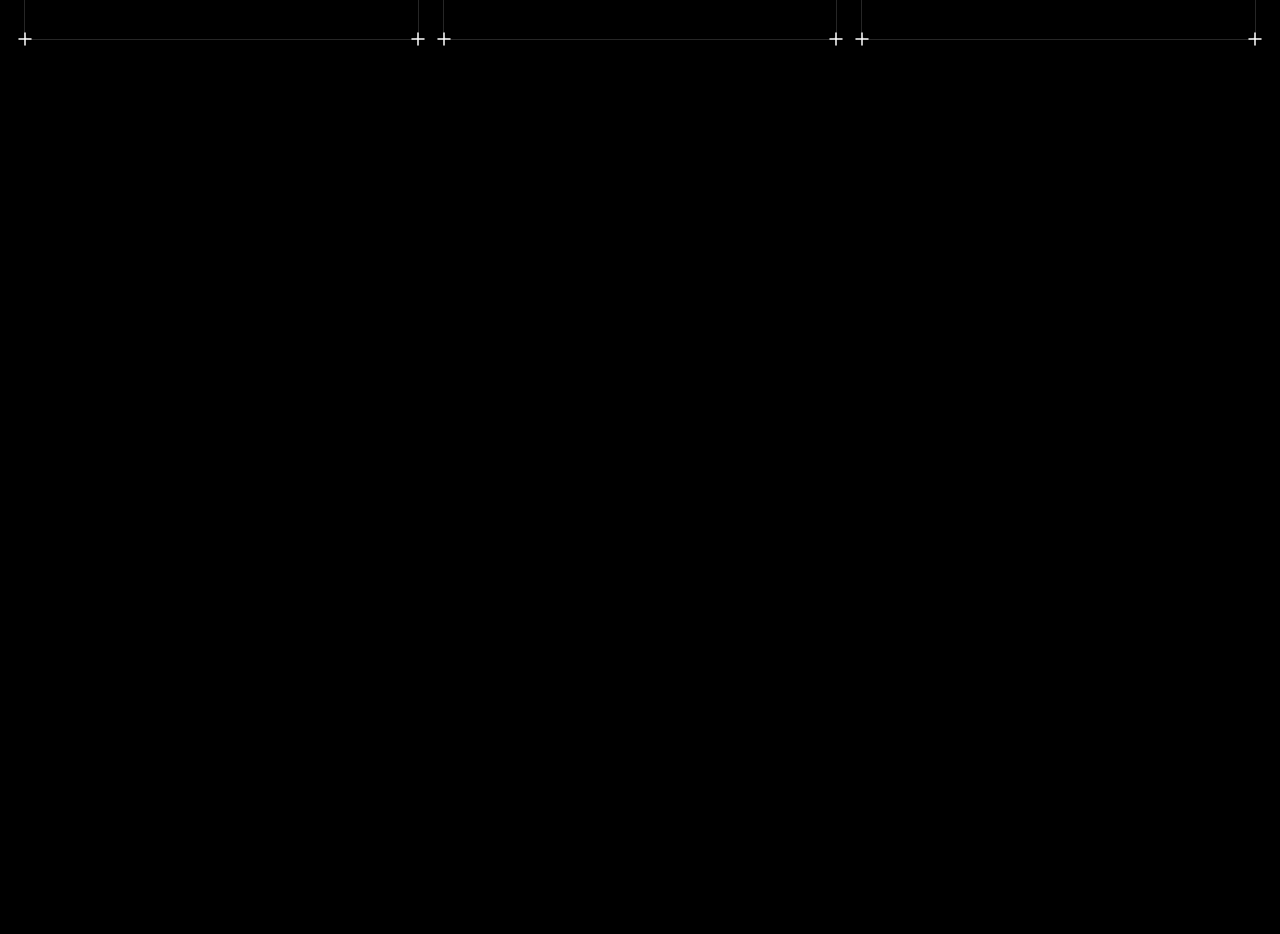
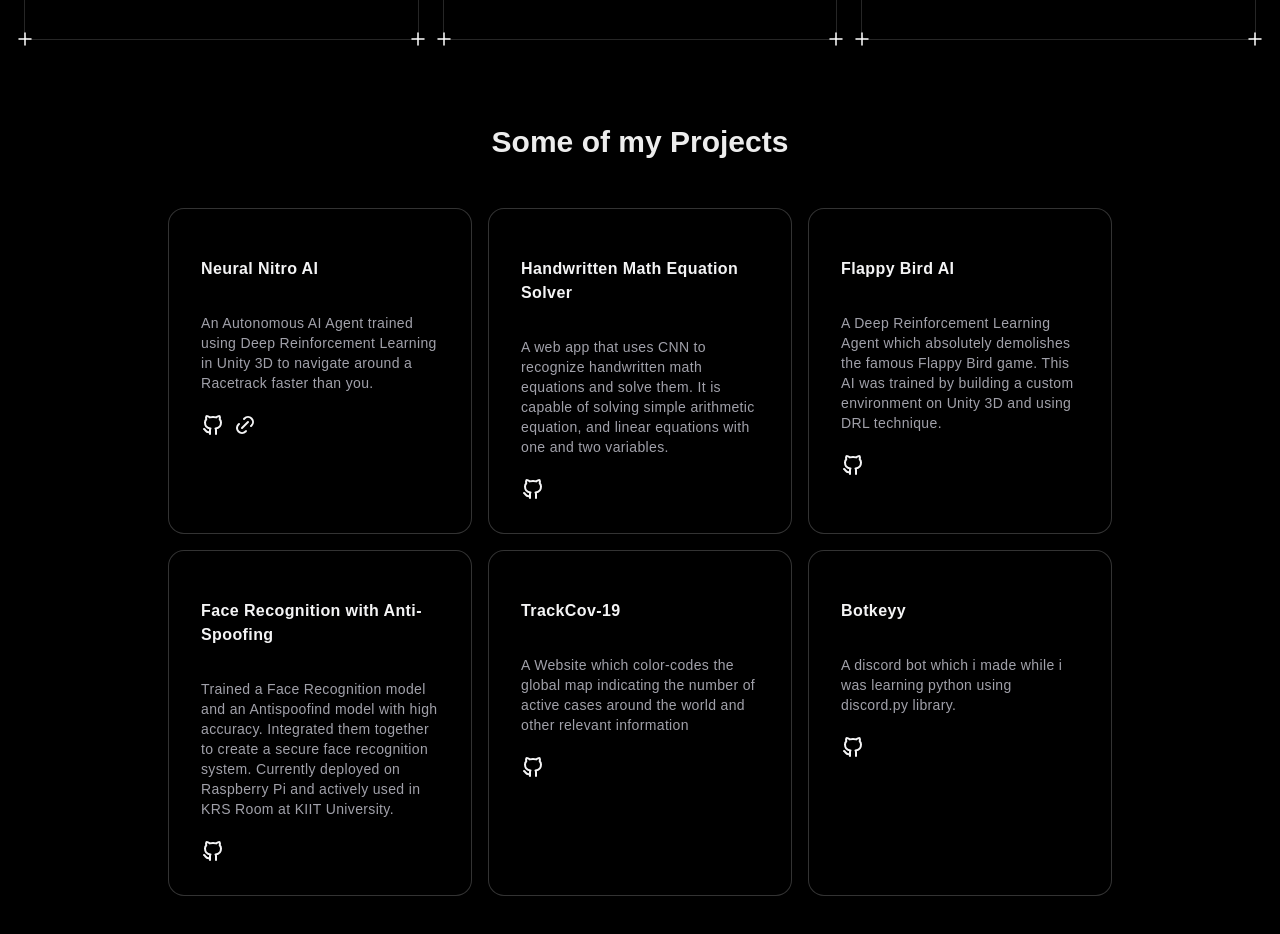
Before and after one commit to Sookeyy-12/Sookeyy-12.github.io, a Next.js app: page / in a window 1280 px wide. Shown: the part 1080-2014 px from the top of the page. Before the commit the page ends 1204 px from the top, so only its background shows below. Built offline with nearby package versions, Linux system fonts and the light colour scheme.

Commit message:
added boring projects section

```diff
--- a/app/page.tsx
+++ b/app/page.tsx
@@ -2,7 +2,7 @@ import { AboutMe } from "@/components/AboutMe";
 import Achievements from "@/components/Achievements";
 import { HeroSection } from "@/components/HeroSection";
 import NavBar from "@/components/NavBar";
-import Projects from "@/components/Projects";
+import {Projects} from "@/components/Projects";
 
 export default function Home() {
   return (
@@ -16,7 +16,7 @@ export default function Home() {
           <AboutMe />
         </div>
         <div id="projects">
-          {/* <Projects /> */}
+          <Projects />
         </div>
         <div id="achievements">
           {/* <Achievements /> */}
--- a/components/Projects.tsx
+++ b/components/Projects.tsx
@@ -1,11 +1,58 @@
-import React from 'react'
+import { HoverEffect } from "./ui/card-hover-effect";
 
-type Props = {}
-
-function Projects({ }: Props) {
+export function Projects() {
     return (
-        <div>Projects</div>
-    )
+        <>
+            <div className="flex justify-center items-center w-full text-3xl mt-5 font-bold">
+                <h1>Some of my Projects</h1>
+            </div>
+            <div className="max-w-5xl mx-auto px-8">
+                <HoverEffect items={projects} />
+            </div>
+        </>
+    );
 }
-
-export default Projects
+export const projects = [
+    {
+        title: "Neural Nitro AI",
+        description:
+            "An Autonomous AI Agent trained using Deep Reinforcement Learning in Unity 3D to navigate around a Racetrack faster than you.",
+        github: "https://github.com/sookeyy-12/neuralnitro-ai",
+        deploy: "https://sookeyy.itch.io/neuralnitro",
+    },
+    {
+        title: "Handwritten Math Equation Solver",
+        description:
+            "A web app that uses CNN to recognize handwritten math equations and solve them. It is capable of solving simple arithmetic equation, and linear equations with one and two variables.",
+        github: "https://github.com/Sookeyy-12/Handwritten-Eqn-Solver",
+        deploy: "",
+    },
+    {
+        title: "Flappy Bird AI",
+        description:
+            "A Deep Reinforcement Learning Agent which absolutely demolishes the famous Flappy Bird game. This AI was trained by building a custom environment on Unity 3D and using DRL technique.",
+        github: "https://github.com/Sookeyy-12/FlappyBird-Unity-MLAgents",
+        deploy: "",
+    },
+    {
+        title: "Face Recognition with Anti-Spoofing",
+        description:
+            "Trained a Face Recognition model and an Antispoofind model with high accuracy. Integrated them together to create a secure face recognition system. Currently deployed on Raspberry Pi and actively used in KRS Room at KIIT University.",
+        github: "https://github.com/Sookeyy-12/DoorAutomation",
+        deploy: "",
+    },
+    {
+        title: "TrackCov-19",
+        description:
+            "A Website which color-codes the global map indicating the number of active cases around the world and other relevant information",
+        github: "https://github.com/Sookeyy-12/TrackCov19",
+        deploy: "",
+    },
+    {
+        title: "Botkeyy",
+        description:
+            "A discord bot which i made while i was learning python using discord.py library.",
+        github: "https://github.com/Sookeyy-12/Botkeyy",
+        deploy: "",
+    },
+];
--- /dev/null
+++ b/components/ui/card-hover-effect.tsx
@@ -0,0 +1,137 @@
+"use client"
+import { cn } from "@/lib/utils";
+import { AnimatePresence, motion } from "framer-motion";
+import Link from "next/link";
+import { useState } from "react";
+import { IconBrandGithub, IconLink } from '@tabler/icons-react';
+
+export const HoverEffect = ({
+    items,
+    className,
+}: {
+    items: {
+        title: string;
+        description: string;
+        github: string;
+        deploy: string;
+    }[];
+    className?: string;
+}) => {
+    let [hoveredIndex, setHoveredIndex] = useState<number | null>(null);
+
+    return (
+        <div
+            className={cn(
+                "grid grid-cols-1 md:grid-cols-2  lg:grid-cols-3  py-10",
+                className
+            )}
+        >
+            {items.map((item, idx) => (
+                <div
+                    key={idx}
+                    className="relative group  block p-2 h-full w-full"
+                    onMouseEnter={() => setHoveredIndex(idx)}
+                    onMouseLeave={() => setHoveredIndex(null)}
+                >
+                    <AnimatePresence>
+                        {hoveredIndex === idx && (
+                            <motion.span
+                                className="absolute inset-0 h-full w-full bg-neutral-200 dark:bg-slate-800/[0.8] block  rounded-3xl"
+                                layoutId="hoverBackground"
+                                initial={{ opacity: 0 }}
+                                animate={{
+                                    opacity: 1,
+                                    transition: { duration: 0.15 },
+                                }}
+                                exit={{
+                                    opacity: 0,
+                                    transition: { duration: 0.15, delay: 0.2 },
+                                }}
+                            />
+                        )}
+                    </AnimatePresence>
+                    <Card>
+                        <CardTitle>{item.title}</CardTitle>
+                        <CardDescription>{item.description}</CardDescription>
+                        <div className="relative bottom-0 right-0 flex pt-5 space-x-2">
+                            {item.github && (
+                                <a
+                                    href={item.github}
+                                    target="_blank"
+                                    rel="noopener noreferrer"
+                                    onClick={(e) => e.stopPropagation()}
+                                >
+                                    <IconBrandGithub className="text-zinc-100 hover:text-zinc-300" />
+                                </a>
+                            )}
+                            {item.deploy && (
+                                <a
+                                    href={item.deploy}
+                                    target="_blank"
+                                    rel="noopener noreferrer"
+                                    onClick={(e) => e.stopPropagation()}
+                                >
+                                    <IconLink className="text-zinc-100 hover:text-zinc-300" />
+                                </a>
+                            )}
+                        </div>
+                    </Card>
+
+                </div>
+            ))}
+
+        </div>
+    );
+};
+
+export const Card = ({
+    className,
+    children,
+}: {
+    className?: string;
+    children: React.ReactNode;
+}) => {
+    return (
+        <div
+            className={cn(
+                "rounded-2xl h-full w-full p-4 overflow-hidden bg-black border border-transparent dark:border-white/[0.2] group-hover:border-slate-700 relative z-20",
+                className
+            )}
+        >
+            <div className="relative z-50">
+                <div className="p-4">{children}</div>
+            </div>
+        </div>
+    );
+};
+export const CardTitle = ({
+    className,
+    children,
+}: {
+    className?: string;
+    children: React.ReactNode;
+}) => {
+    return (
+        <h4 className={cn("text-zinc-100 font-bold tracking-wide mt-4", className)}>
+            {children}
+        </h4>
+    );
+};
+export const CardDescription = ({
+    className,
+    children,
+}: {
+    className?: string;
+    children: React.ReactNode;
+}) => {
+    return (
+        <p
+            className={cn(
+                "mt-8 text-zinc-400 tracking-wide leading-relaxed text-sm",
+                className
+            )}
+        >
+            {children}
+        </p>
+    );
+};
```
